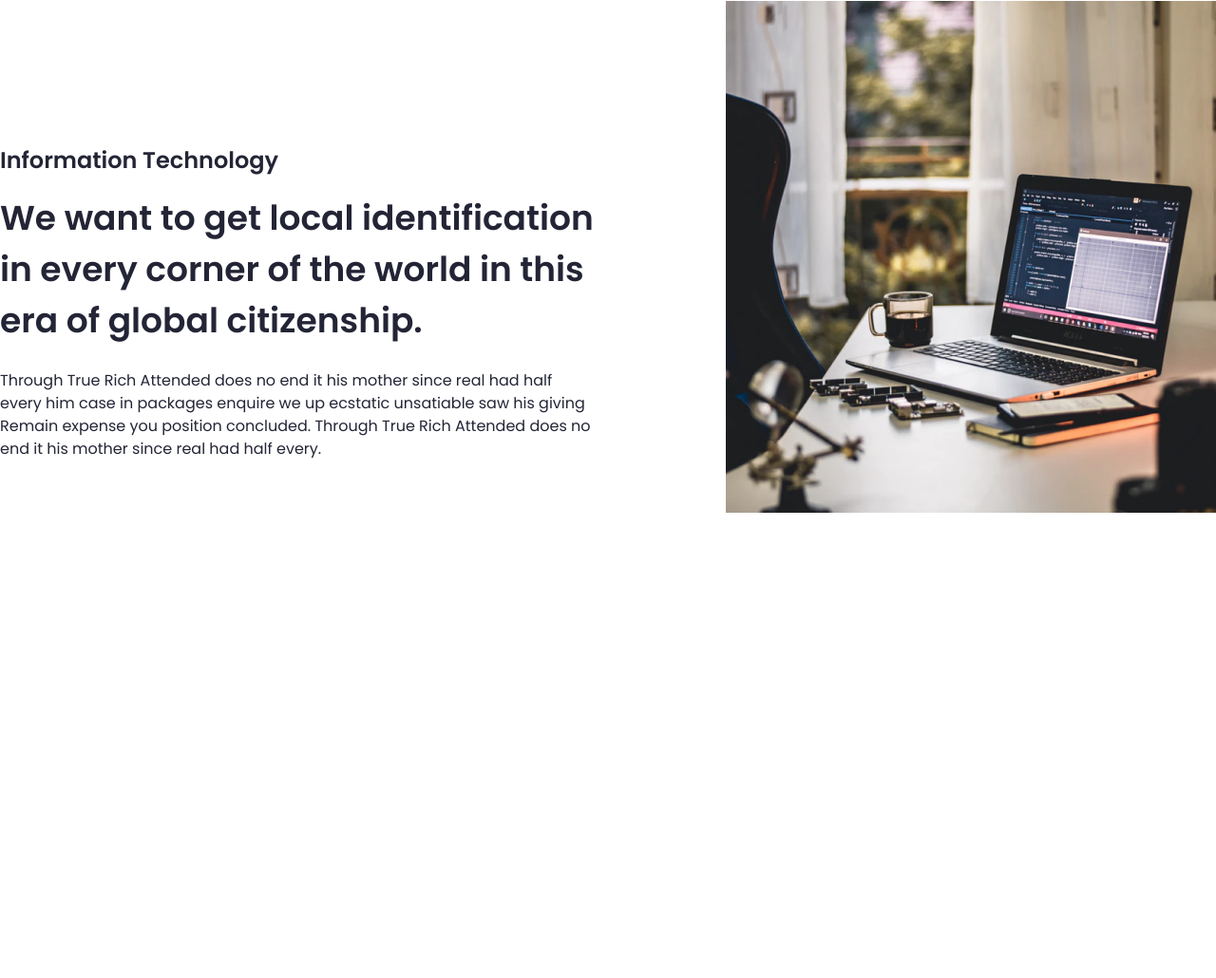
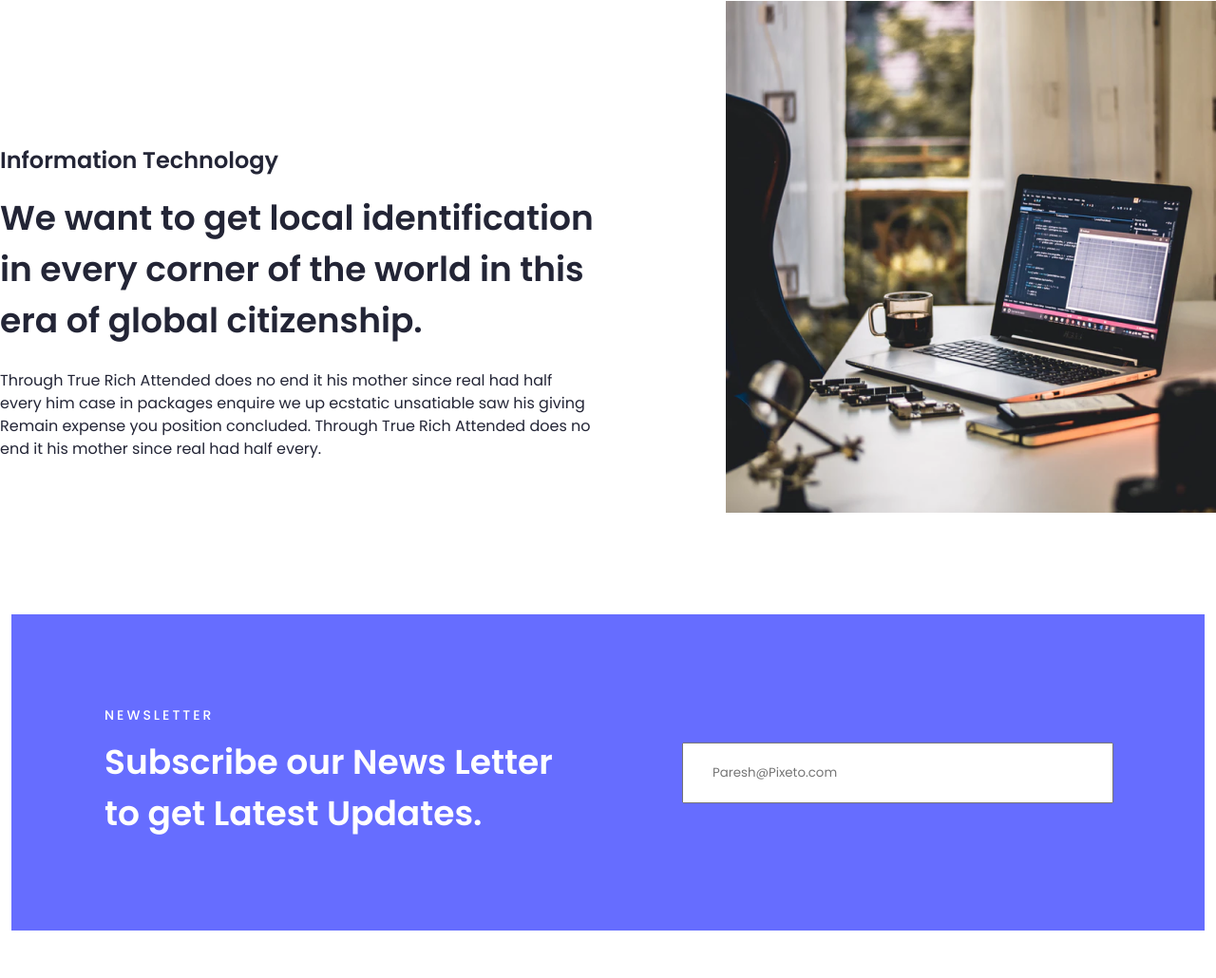
Before and after one commit to shahzodotaboyev/Jamoaviy-loyha-, a plain HTML site: page furqat.html in a window 1280 px wide. Shown: the part 4004-5034 px from the top of the page at 95% size. Before the commit the page ends 4601 px from the top, so only its background shows below. Drawn offline with nearby package versions, Linux system fonts and the light colour scheme.

Commit message:
section-7

```diff
--- a/furqat.html
+++ b/furqat.html
@@ -224,6 +224,18 @@
             </div>
 
         </section>
+        <section class="section-7">
+            <div class="newsletter continer">
+                <div class="newsletter_left">
+                    <h3>NEWSLETTER</h3>
+                    <h1>Subscribe our News Letter
+                        to get Latest Updates.</h1>
+                </div>
+                <div class="newsletter_rigt">
+                    <input type="email" placeholder="Paresh@Pixeto.com">
+                </div>
+            </div>
+        </section>
     </main>
     <footer></footer>
 </body>
--- a/furqat/furqat.scss
+++ b/furqat/furqat.scss
@@ -272,11 +272,14 @@
     width: 100%;
     height: 100%;
     padding: 50px 0;
+
     .support_img {
         display: flex;
         justify-content: space-between;
+
         .support_div {
             padding-top: 150px;
+
             h4 {
                 color: var(--bg-color);
                 font-family: Poppins;
@@ -311,16 +314,19 @@
     }
 }
 
-.section-4{
+.section-4 {
     width: 100%;
     height: 100%;
     background-color: rgba(236, 248, 249, 1);
     padding: 50px 0;
+
     .support_img {
         display: flex;
         justify-content: space-between;
+
         .support_div {
             padding-top: 150px;
+
             h4 {
                 color: var(--bg-color);
                 font-family: Poppins;
@@ -354,16 +360,20 @@
         }
     }
 }
-.section-6{
+
+.section-6 {
     width: 100%;
     height: 100%;
     background-color: rgba(249, 249, 255, 1);
     padding: 50px 0;
+
     .support_img {
         display: flex;
         justify-content: space-between;
+
         .support_div {
             padding-top: 150px;
+
             h4 {
                 color: var(--bg-color);
                 font-family: Poppins;
@@ -397,3 +407,49 @@
         }
     }
 }
+
+.section-7 {
+    width: 100%;
+    height: 100%;
+    padding: 50px 0;
+
+    .newsletter {
+        width: 1256px;
+        height: 333px;
+        background: rgba(102, 109, 255, 1);
+        display: flex;
+        align-items: center;
+        gap: 120px;
+        padding: 96px 98px;
+        .newsletter_left {
+            h3 {
+                font-family: Poppins;
+                font-size: 14px;
+                font-weight: 500;
+                line-height: 20px;
+                letter-spacing: 3px;
+                text-align: left;
+                color: #fff;
+                padding-bottom: 13px;
+            }
+
+            h1 {
+                width: 488px;
+                font-family: Poppins;
+                font-size: 36px;
+                font-weight: 600;
+                line-height: 54px;
+                text-align: left;
+                color: #fff;
+            }
+        }
+
+
+            input {
+                width: 454px;
+                height: 64px;
+                padding: 20px 30px;
+
+            }
+    }
+}
```
Also changed, not shown: index.html (+1 -1 lines), furqat/furqat.css, 1 other file.
